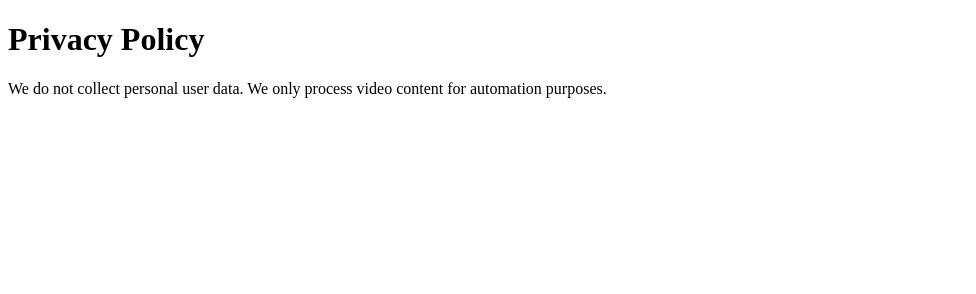
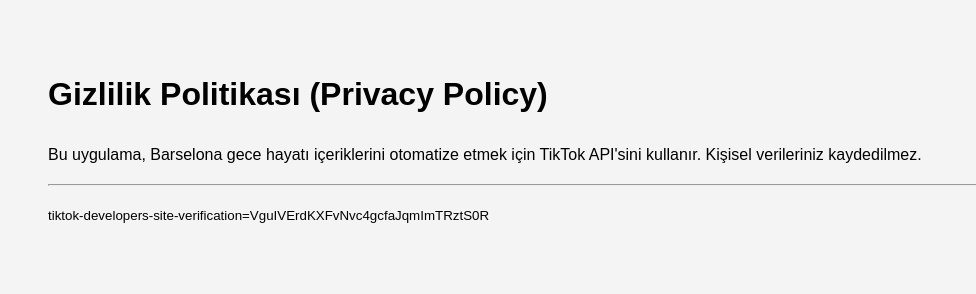
Before and after one commit to Fatih771/tiktok-legal, a plain HTML site: page privacy.html in a window 1280 px wide. Shown: the whole page, without its empty margins (0-976 px from the left). Drawn offline with Linux system fonts and the light colour scheme.

Commit message:
Update privacy.html

```diff
--- a/privacy.html
+++ b/privacy.html
@@ -1,2 +1,16 @@
-<!DOCTYPE html><html><head><title>Privacy Policy</title></head>
-<body><h1>Privacy Policy</h1><p>We do not collect personal user data. We only process video content for automation purposes.</p></body></html>
+<!DOCTYPE html>
+<html lang="tr">
+<head>
+    <meta charset="UTF-8">
+    <meta name="viewport" content="width=device-width, initial-scale=1.0">
+    <title>Privacy Policy - Barcelona Nightlife</title>
+    <!-- KRİTİK DOĞRULAMA KODU -->
+    <meta name="tiktok-developers-site-verification" content="VguIVErdKXFvNvc4gcfaJqmImTRztS0R">
+</head>
+<body style="font-family: sans-serif; padding: 40px; line-height: 1.6; background: #f4f4f4;">
+    <h1>Gizlilik Politikası (Privacy Policy)</h1>
+    <p>Bu uygulama, Barselona gece hayatı içeriklerini otomatize etmek için TikTok API'sini kullanır. Kişisel verileriniz kaydedilmez.</p>
+    <hr>
+    <p><small>tiktok-developers-site-verification=VguIVErdKXFvNvc4gcfaJqmImTRztS0R</small></p>
+</body>
+</html>
```
